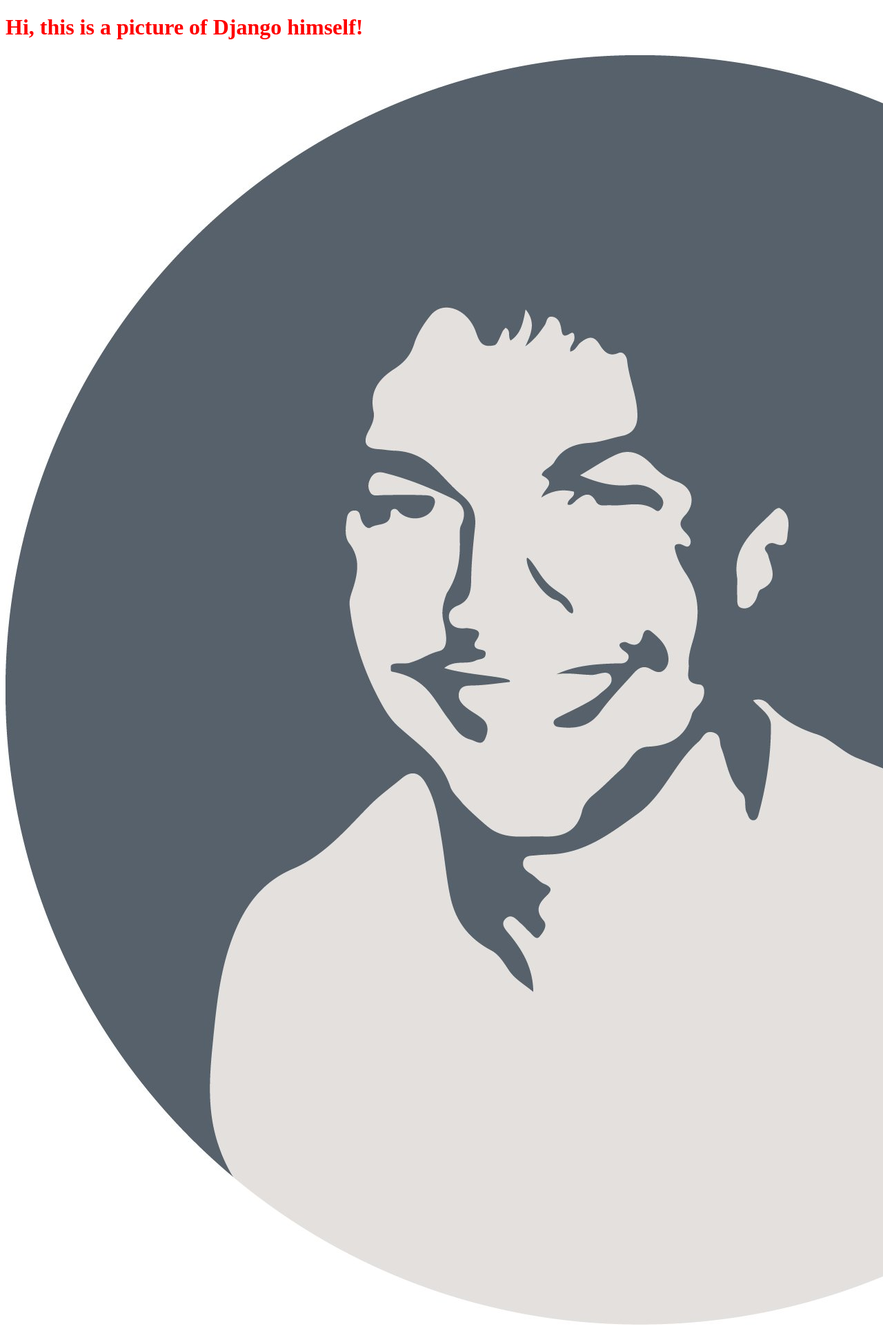
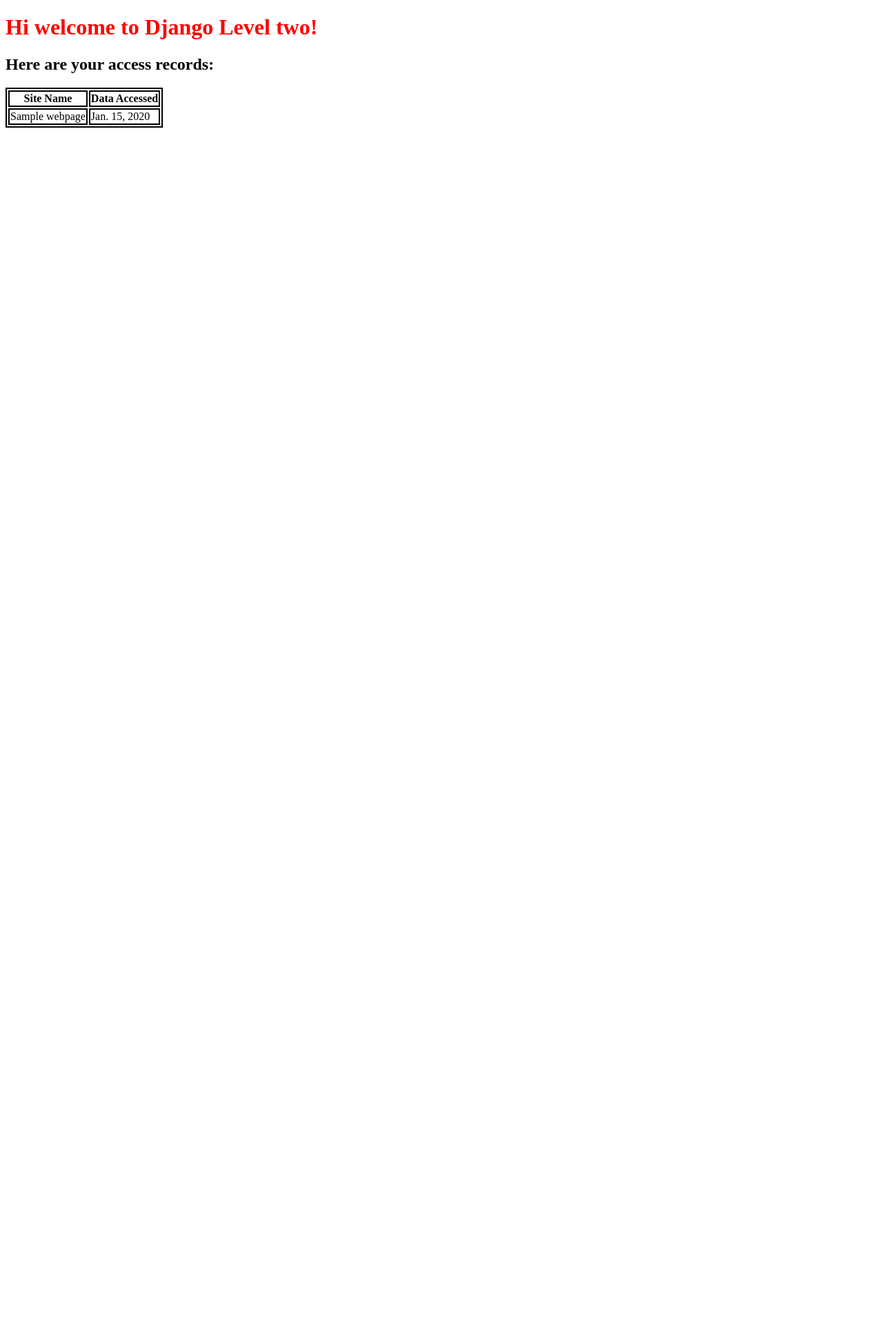
Before and after one commit to cheolwoonglim/django_firstproject, a Django app: page / in a window 1280 px wide; the page is wider, and only the part inside the window is pictured. Shown: that part at 69% size. After the commit the page ends 185 px from the top of that part, so only its background shows below. Run offline with Django 3.2, Linux system fonts and the light colour scheme; tables that the repository leaves empty hold one stand-in row (values such as "Sample post").

Commit message:
Show access records and modify mystyle.css

```diff
--- a/first_project/first_app/views.py
+++ b/first_project/first_app/views.py
@@ -1,9 +1,11 @@
 from django.shortcuts import render
+from django.http import HttpResponse
 
-from django.http import HttpResponse
+from first_app.models import Topic, Webpage, AccessRecord
 
 # Create your views here.
 
 def index(request):
-    my_dict = {'insert_me': "Hello I am from first_app/index.html!"}
-    return render(request, 'first_app/index.html', context=my_dict)
+    webpages_list = AccessRecord.objects.order_by('date')
+    date_dict = {'access_records': webpages_list}
+    return render(request, 'first_app/index.html', context=date_dict)
--- a/first_project/static/css/mystyle.css
+++ b/first_project/static/css/mystyle.css
@@ -1,3 +1,6 @@
 h1{
   color: red;
 }
+table, th, td{
+  border: 2px solid black
+}
--- a/first_project/templates/first_app/index.html
+++ b/first_project/templates/first_app/index.html
@@ -3,12 +3,32 @@
 <html lang="en" dir="ltr">
   <head>
     <meta charset="utf-8">
-    <title>Django Guitar Page</title>
-
+    <title>Django Level Two</title>
     <link rel="stylesheet" href="{% static "css/mystyle.css" %}"/>
   </head>
   <body>
-    <h1>Hi, this is a picture of Django himself!</h1>
-    <img src="{% static "images/default.jpg" %}" alt="Uh Oh, didn't show!"
+    <h1>Hi welcome to Django Level two!</h1>
+    <h2>Here are your access records:</h2>
+
+    <div class="djangotwo">
+      {% if access_records %}
+        <table>
+          <thead>
+            <th>Site Name</th>
+            <th>Data Accessed</th>
+          </thead>
+
+          {% for acc in access_records %}
+            <tr>
+              <td>{{ acc.name }}</td>
+              <td>{{ acc.date }}</td>
+            </tr>
+          {% endfor %}
+        </table>
+      {% else %}
+        <p>NO ACCESS RECORDS FOUND!</p>
+      {% endif %}
+
+    </div>
   </body>
 </html>
```
